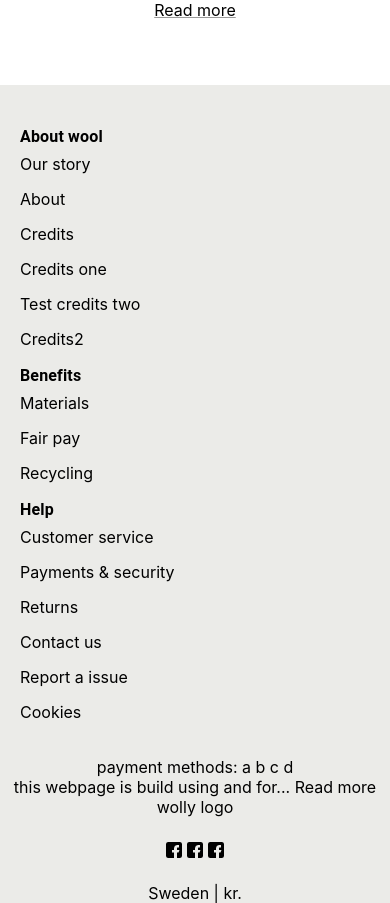
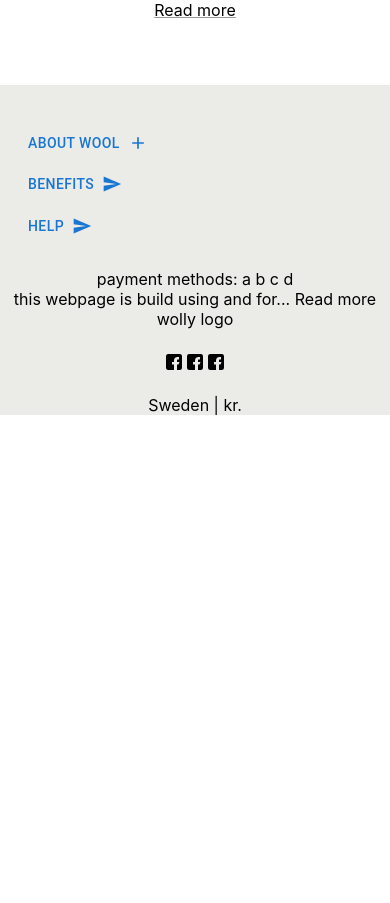
Before and after one commit to GoranAviani/react_web, a React (Create React App) app: page / in a window 390 px wide. Shown: the part 1360-2263 px from the top of the page. After the commit the page ends 1775 px from the top, so only its background shows below. Built offline with nearby package versions, Linux system fonts and the light colour scheme.

Commit message:
footer changes

```diff
--- a/src/components/Footer/Footer.js
+++ b/src/components/Footer/Footer.js
@@ -1,10 +1,15 @@
-import React from "react";
+import React, {useEffect, useState} from "react";
 import './Footer.css'
 import Typography from "@mui/material/Typography";
 import Links from "./partials/Links";
 import {aboutCompanyFooterLinks, yourBenefitsFooterLinks, helpFooterLinks} from "../../Route_urls";
 import {facebook_16} from "../../static/icons/icons";
 import Spacer from "../Spacer";
+import SendIcon from '@mui/icons-material/Send';
+import Button from '@mui/material/Button';
+import useWindowDimensions from "../hooks/WindowDimension/useWindowDimensions";
+import AddIcon from '@mui/icons-material/Add';
+import RemoveIcon from '@mui/icons-material/Remove';
 
 const TEXT = {
     aboutWool: "About wool",
@@ -12,32 +17,66 @@ const TEXT = {
     help: "Help",
 }
 const Footer = () => {
+    const [showAboutWoolMobileHeader, setShowAboutWoolMobileHeader] = useState(false)
+    const [showBenefitsMobileHeader, setShowBenefitsMobileHeader] = useState(false)
+    const [showHelpMobileHeader, setShowHelpMobileHeader] = useState(false)
+    const {isMobile} = useWindowDimensions()
+    console.log(isMobile)
+    useEffect(() => {
+        if (!isMobile) {
+            setShowAboutWoolMobileHeader(true)
+        }
+    })
+
     return (
         <div className="Footer">
             <div className='SiteLinks'>
                 <div>
                     <div className='Header'>
-                        <Typography sx={{fontWeight: 700}}>
+                        {isMobile ? <Button onClick={() => {
+                            setShowAboutWoolMobileHeader(!showAboutWoolMobileHeader)
+                        }} endIcon={showAboutWoolMobileHeader ? <RemoveIcon/> : <AddIcon/>}>
+                            {TEXT.aboutWool}
+                        </Button> : <Typography sx={{fontWeight: 700}}>
                             {TEXT.aboutWool}
                         </Typography>
+                        }
                     </div>
-                    <Links linksArray={aboutCompanyFooterLinks}/>
+                    {isMobile && showAboutWoolMobileHeader &&
+                        <Links linksArray={aboutCompanyFooterLinks}/>}
                 </div>
                 <div>
                     <div className='Header'>
-                        <Typography sx={{fontWeight: 700}}>
-                            Benefits
+                        {isMobile ? <Button onClick={() => {
+                            setShowBenefitsMobileHeader(!showBenefitsMobileHeader)
+                        }} endIcon={<SendIcon/>}>
+                            {TEXT.benefits}
+                        </Button> : <Typography sx={{fontWeight: 700}}>
+                            {TEXT.benefits}
                         </Typography>
+                        }
                     </div>
-                    <Links linksArray={yourBenefitsFooterLinks}/>
+                    {isMobile && showBenefitsMobileHeader &&
+                        <Links linksArray={yourBenefitsFooterLinks}/>}
+
+
                 </div>
                 <div>
+
                     <div className='Header'>
-                        <Typography sx={{fontWeight: 700}}>
-                            Help
+                        {isMobile ? <Button onClick={() => {
+                            setShowHelpMobileHeader(!showHelpMobileHeader)
+                        }} endIcon={<SendIcon/>}>
+                            {TEXT.help}
+                        </Button> : <Typography sx={{fontWeight: 700}}>
+                            {TEXT.help}
                         </Typography>
+                        }
                     </div>
-                    <Links linksArray={helpFooterLinks}/>
+                    {isMobile && showHelpMobileHeader &&
+                        <Links linksArray={helpFooterLinks}/>}
+
+
                 </div>
             </div>
             <div className='PaymentMethods'>
```
